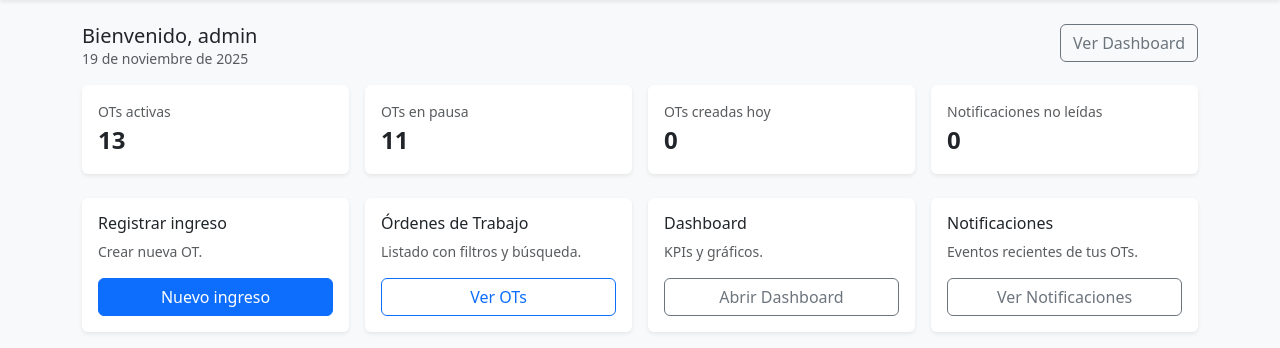
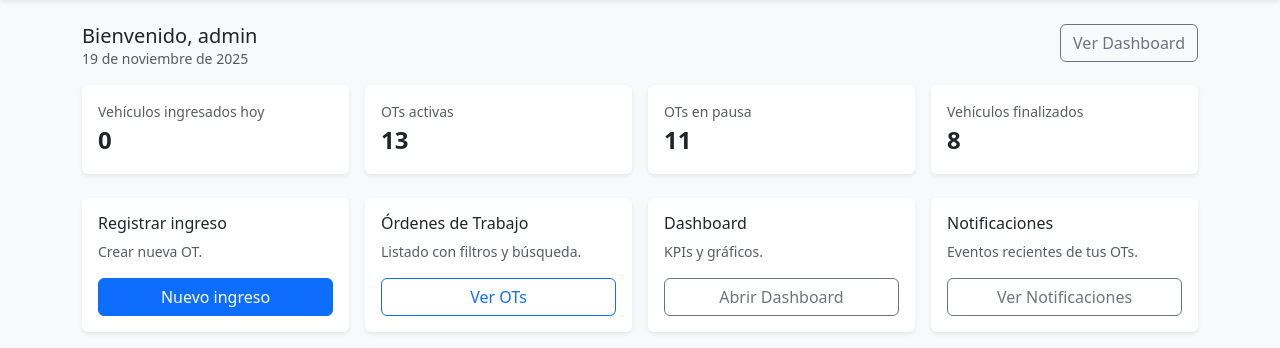
Before and after one commit to janparra11/pepsico-ot, a Django app: page / in a window 1280 px wide. Shown: the part 90-438 px from the top of the page. Run offline with Django 5.2, Linux system fonts and the light colour scheme; a user stored in the database is signed in; data comes from the database, SQL or seed files in the repository; both versions use the stored data as it was after the commit.

Commit message:
Mejoras en Dashboard: KPIs de vehículos ingresados hoy y vehículos finalizados. Ajustes visuales y corrección de estados.

```diff
--- a/config/settings.py
+++ b/config/settings.py
@@ -130,3 +130,7 @@ ALLOWED_EXTENSIONS = {"jpg", "jpeg", "png", "pdf"}
 LOGIN_REDIRECT_URL = "/"    # A dónde se redirige al iniciar sesión
 LOGOUT_REDIRECT_URL = "/login/"  # A dónde se redirige al cerrar sesión
 LOGIN_URL = "/login/"        # Página de inicio de sesión predeterminada
+
+# 15 minutos de inactividad
+SESSION_COOKIE_AGE = 15 * 60      # 900 segundos
+SESSION_SAVE_EVERY_REQUEST = True
--- a/core/views.py
+++ b/core/views.py
@@ -15,74 +15,74 @@ from core.models import Notificacion
 from django.db.models import Q, Count, F
 from core.filters import filter_ots_for_user
 
+from django.db import models
+from inventario.models import Repuesto
+
 @login_required
 def home(request):
     user = request.user
     now = timezone.now()
     hoy_inicio = now.replace(hour=0, minute=0, second=0, microsecond=0)
+    hace_7 = now - timedelta(days=7)
 
-    # --- Base de OTs según el rol del usuario ---
-    qs_base = filter_ots_for_user(OrdenTrabajo.objects.all(), user)
+    # 🔹 KPI: Vehículos ingresados hoy (equivale a OTs creadas hoy)
+    kpi_vehiculos_hoy = OrdenTrabajo.objects.filter(
+        fecha_ingreso__gte=hoy_inicio
+    ).count()
 
-    # --- KPIs filtrados por rol ---
-    kpi_activas = qs_base.filter(activa=True).count()
+    # 🔹 KPI: OTs activas
+    kpi_activas = OrdenTrabajo.objects.filter(activa=True).count()
+
+    # 🔹 KPI: OTs en pausa (al menos una pausa abierta)
     kpi_en_pausa = (
-        qs_base.filter(activa=True, pausas__fin__isnull=True)
+        OrdenTrabajo.objects.filter(activa=True, pausas__fin__isnull=True)
         .distinct()
         .count()
     )
-    kpi_creadas_hoy = qs_base.filter(fecha_ingreso__gte=hoy_inicio).count()
 
-    # --- Últimas 5 OTs visibles para ese usuario ---
-    ultimas_ots = (
-        qs_base
-        .order_by("-fecha_ingreso")
-        .only("id", "folio", "vehiculo__patente", "estado_actual", "fecha_ingreso")
-    )[:5]
+    # 🔹 KPI: Vehículos finalizados (ajusta el valor de EstadoOT.FINALIZADA si tu enum usa otro código)
+    kpi_vehiculos_finalizados = OrdenTrabajo.objects.filter(
+        activa=False,
+        estado_actual=EstadoOT.CERRADO  # si tu valor final es otro, cámbialo aquí
+    ).count()
 
-    # --- Notificaciones del usuario ---
-    ultimas_notifs = (
-        Notificacion.objects
-        .filter(destinatario=user)
-        .order_by("-creada_en")
-    )[:5]
-
+    # Notificaciones
     notif_unread = Notificacion.objects.filter(
         destinatario=user, leida=False
     ).count()
 
-    # --- Flags según rol ---
-    # Obtener rol del usuario
-    rol = getattr(getattr(user, "perfil", None), "rol", None)
+    # Últimas OTs filtradas por el rol del usuario
+    qs = filter_ots_for_user(OrdenTrabajo.objects.all(), request.user)
+    ultimas_ots = qs.order_by("-fecha_ingreso")[:5]
 
-    # Accesos rápidos según rol (Admin ve todo)
-    can_registrar_ingreso = rol in (
-        Rol.ADMIN, Rol.GUARDIA, Rol.RECEPCIONISTA, Rol.JEFE_TALLER
+    ultimas_notifs = (
+        Notificacion.objects
+        .filter(destinatario=user)
+        .order_by("-creada_en")[:5]
     )
-    can_ver_ots = True
-    can_ver_dashboard = rol in (Rol.ADMIN, Rol.SUPERVISOR, Rol.JEFE_TALLER)
-    can_ver_notifs = True
 
     ctx = {
         "username": user.get_username(),
+        "now": now,
 
         # KPIs
+        "kpi_vehiculos_hoy": kpi_vehiculos_hoy,
         "kpi_activas": kpi_activas,
         "kpi_en_pausa": kpi_en_pausa,
-        "kpi_creadas_hoy": kpi_creadas_hoy,
+        "kpi_vehiculos_finalizados": kpi_vehiculos_finalizados,
         "notif_unread": notif_unread,
 
-        # Listas cortas
+        # Listas
         "ultimas_ots": ultimas_ots,
         "ultimas_notifs": ultimas_notifs,
-        "now": timezone.now(),
 
-        # Accesos
-        "can_registrar_ingreso": can_registrar_ingreso,
-        "can_ver_ots": can_ver_ots,
-        "can_ver_dashboard": can_ver_dashboard,
-        "can_ver_notifs": can_ver_notifs,
+        # Flags para accesos (se pueden seguir usando)
+        "can_registrar_ingreso": True,
+        "can_ver_ots": True,
+        "can_ver_dashboard": True,
+        "can_ver_notifs": True,
 
+        # Choices para render amigable
         "estado_choices_dict": dict(EstadoOT.choices),
     }
 
--- a/templates/core/home.html
+++ b/templates/core/home.html
@@ -13,8 +13,19 @@
   {% endif %}
 </div>
 
-<!-- KPIs -->
+<!-- KPIs livianos -->
 <div class="row row-cols-2 row-cols-md-4 g-3 mb-4">
+  <!-- Vehículos ingresados hoy -->
+  <div class="col">
+    <div class="card border-0 shadow-sm">
+      <div class="card-body">
+        <div class="text-muted small">Vehículos ingresados hoy</div>
+        <div class="fs-4 fw-bold">{{ kpi_vehiculos_hoy }}</div>
+      </div>
+    </div>
+  </div>
+
+  <!-- OTs activas -->
   <div class="col">
     <div class="card border-0 shadow-sm">
       <div class="card-body">
@@ -23,6 +34,8 @@
       </div>
     </div>
   </div>
+
+  <!-- OTs en pausa -->
   <div class="col">
     <div class="card border-0 shadow-sm">
       <div class="card-body">
@@ -31,19 +44,13 @@
       </div>
     </div>
   </div>
+
+  <!-- Vehículos finalizados -->
   <div class="col">
     <div class="card border-0 shadow-sm">
       <div class="card-body">
-        <div class="text-muted small">OTs creadas hoy</div>
-        <div class="fs-4 fw-bold">{{ kpi_creadas_hoy }}</div>
-      </div>
-    </div>
-  </div>
-  <div class="col">
-    <div class="card border-0 shadow-sm">
-      <div class="card-body">
-        <div class="text-muted small">Notificaciones no leídas</div>
-        <div class="fs-4 fw-bold">{{ notif_unread }}</div>
+        <div class="text-muted small">Vehículos finalizados</div>
+        <div class="fs-4 fw-bold">{{ kpi_vehiculos_finalizados }}</div>
       </div>
     </div>
   </div>
```
Also changed, not shown: db.sqlite3.
